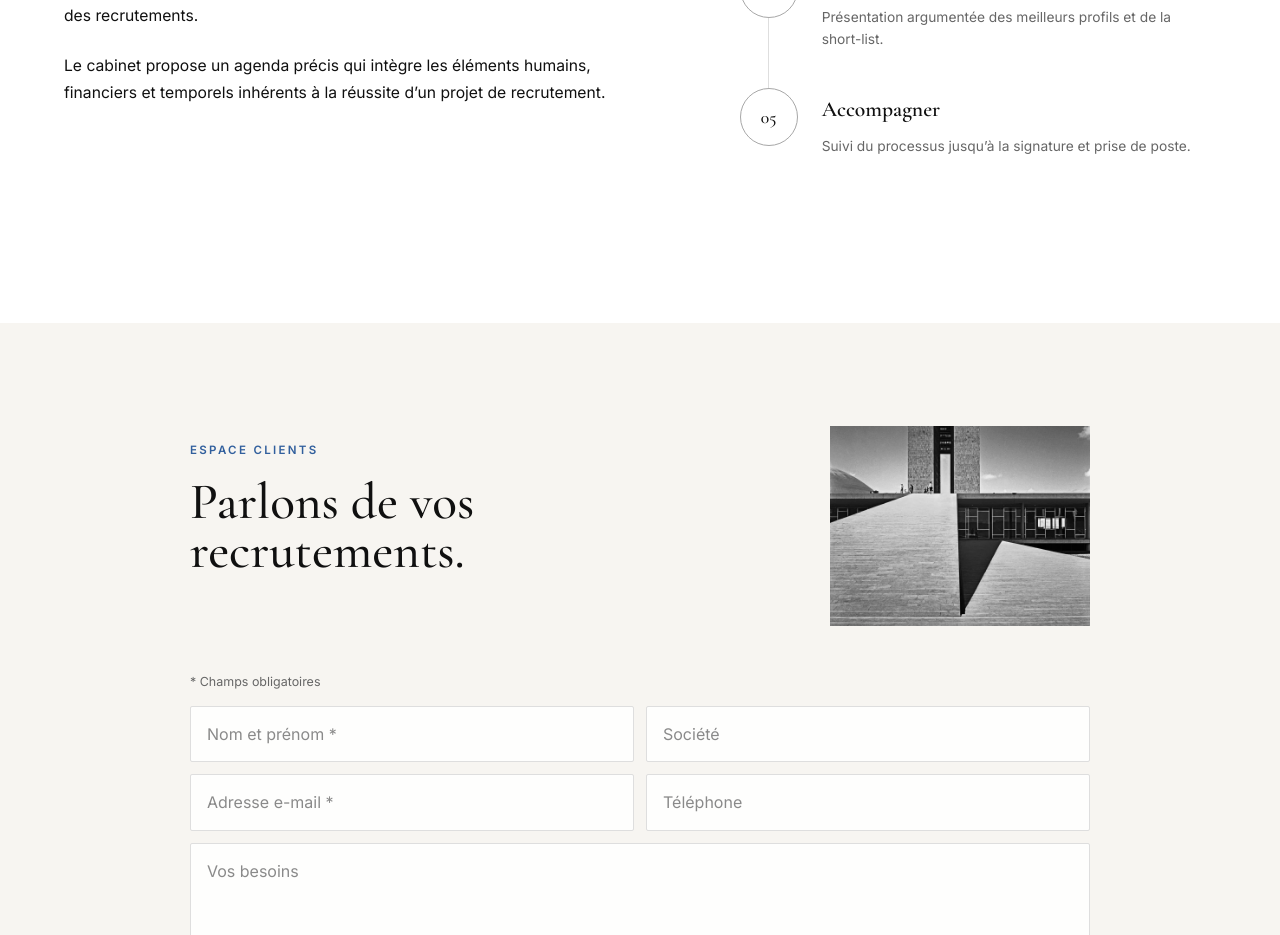
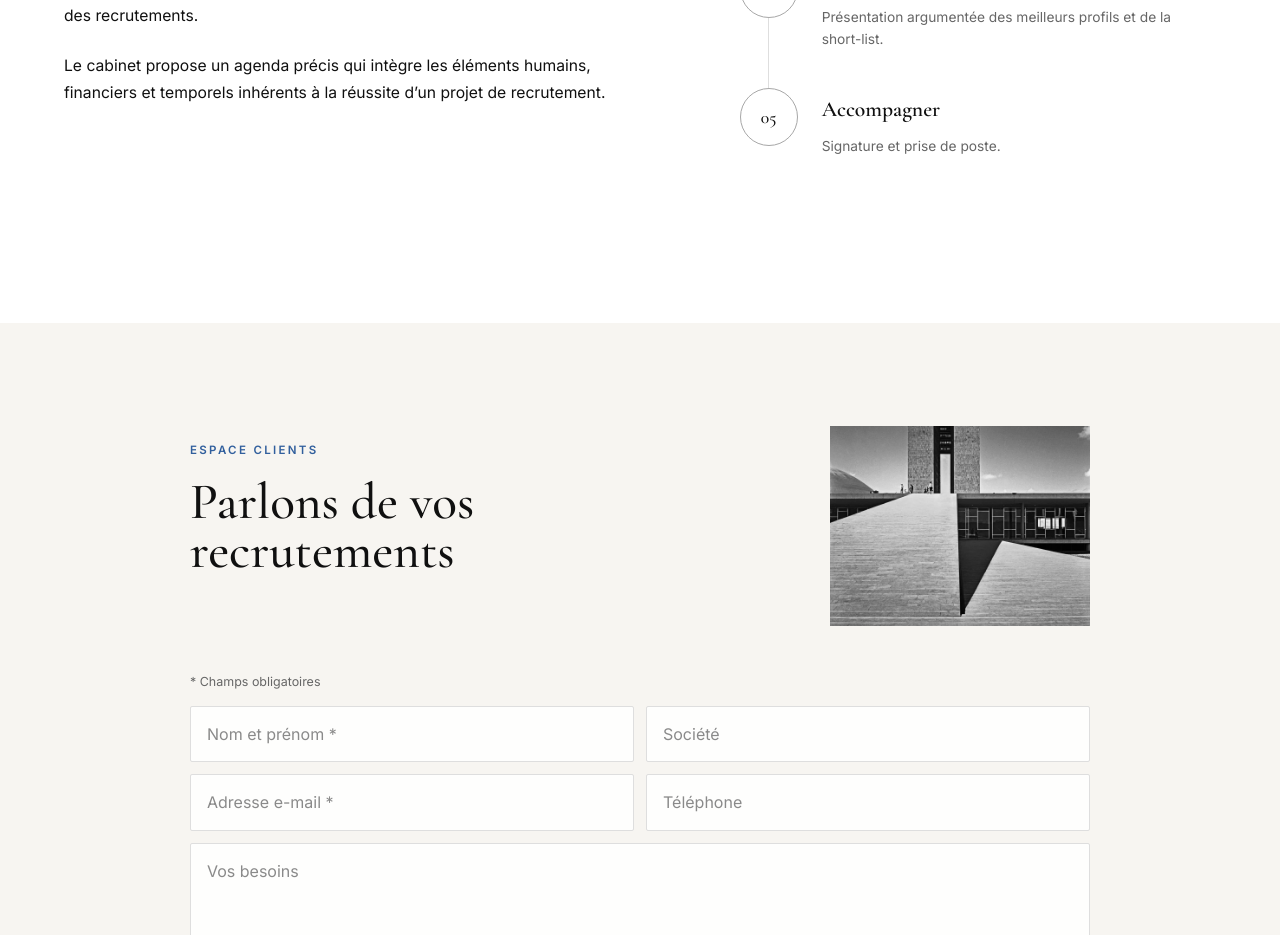
Before and after one commit to arthurGuillemin/stellenbosch-conseil, a React (Vite) app: page / in a window 1280 px wide. Shown: the part 2800-3735 px from the top of the page. Built offline with nearby package versions, Linux system fonts and the light colour scheme.

Commit message:
fix : adjust text

```diff
--- a/src/sections/ContactSpaces.jsx
+++ b/src/sections/ContactSpaces.jsx
@@ -20,7 +20,7 @@ export default function ContactSpaces() {
               <h3>
                 Parlons de vos
                 <br />
-                recrutements.
+                recrutements
               </h3>
             </div>
 
--- a/src/sections/Methodology.jsx
+++ b/src/sections/Methodology.jsx
@@ -22,7 +22,7 @@ const steps = [
   {
     number: "05",
     title: "Accompagner",
-    text: "Suivi du processus jusqu’à la signature et prise de poste.",
+    text: "Signature et prise de poste.",
   },
 ];
 
```
